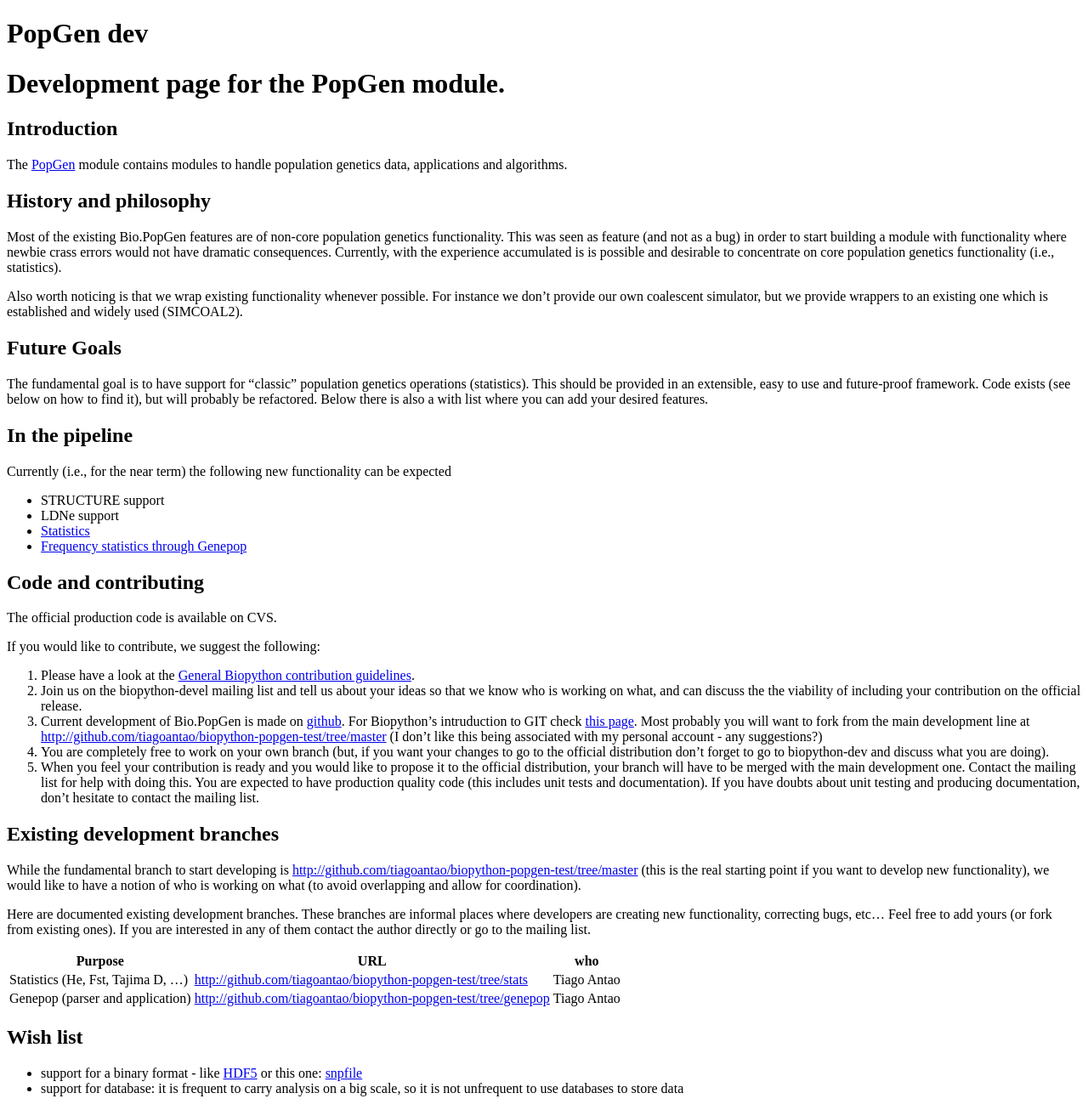
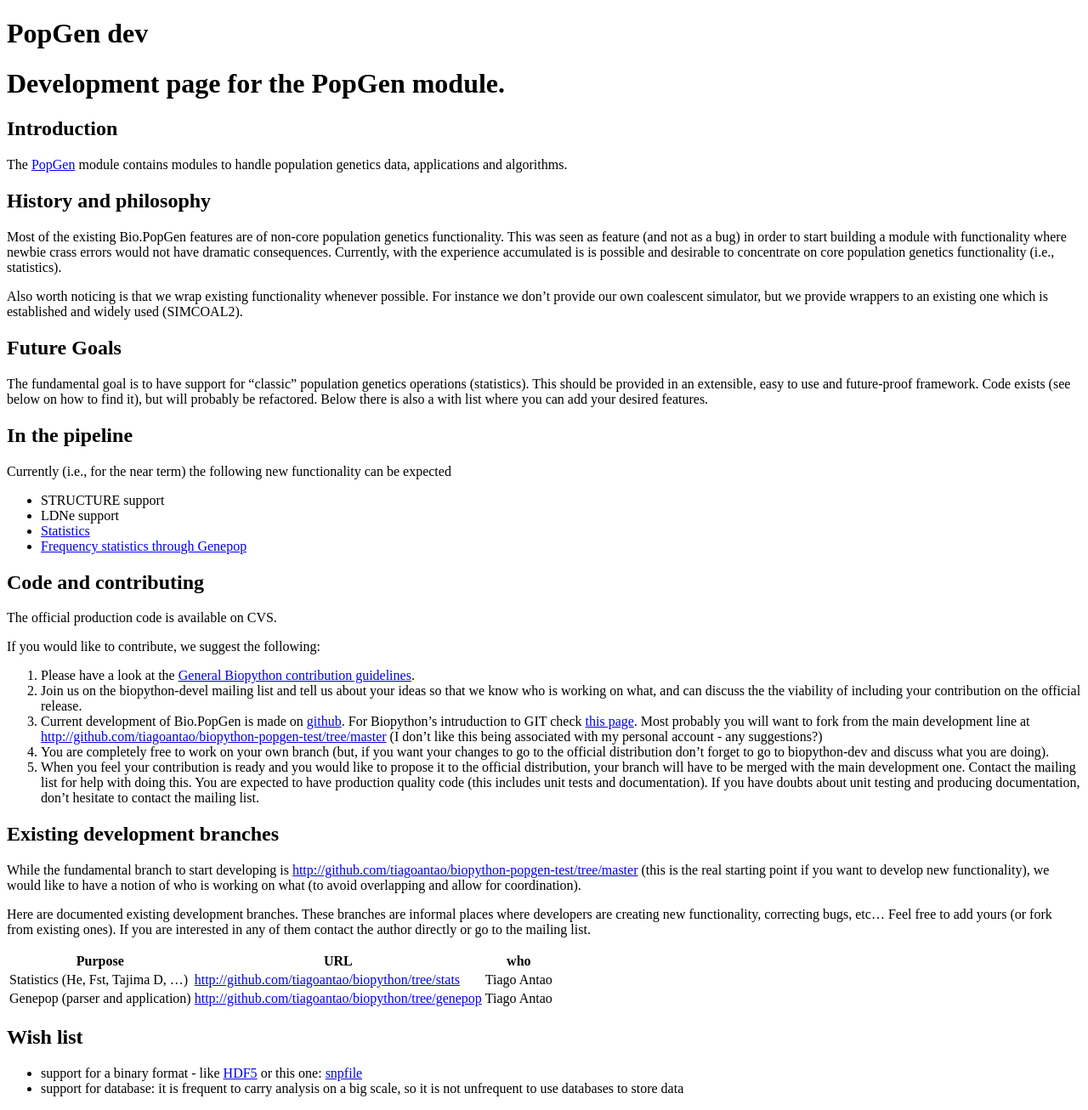
Before and after one commit to biopython/biopython.github.io, a Jekyll site: the page built from wiki/PopGen_dev.md, in a window 1280 px wide. Shown: the whole page at 85% size. Built offline with Jekyll 4.4.1, drawn with Linux system fonts in a browser that asks for light colours; part of the change alters nothing that is shown.

Commit message:
/* Existing development branches */

```diff
--- a/wiki/PopGen_dev.md
+++ b/wiki/PopGen_dev.md
@@ -95,10 +95,10 @@ correcting bugs, etc... Feel free to add yours (or fork from existing
 ones). If you are interested in any of them contact the author directly
 or go to the mailing list.
 
-| Purpose                             | URL                                                               | who         |
-|-------------------------------------|-------------------------------------------------------------------|-------------|
-| Statistics (He, Fst, Tajima D, ...) | <http://github.com/tiagoantao/biopython-popgen-test/tree/stats>   | Tiago Antao |
-| Genepop (parser and application)    | <http://github.com/tiagoantao/biopython-popgen-test/tree/genepop> | Tiago Antao |
+| Purpose                             | URL                                                   | who         |
+|-------------------------------------|-------------------------------------------------------|-------------|
+| Statistics (He, Fst, Tajima D, ...) | <http://github.com/tiagoantao/biopython/tree/stats>   | Tiago Antao |
+| Genepop (parser and application)    | <http://github.com/tiagoantao/biopython/tree/genepop> | Tiago Antao |
 
 Wish list
 ---------
```
Also changed, not shown: 1 other file.
